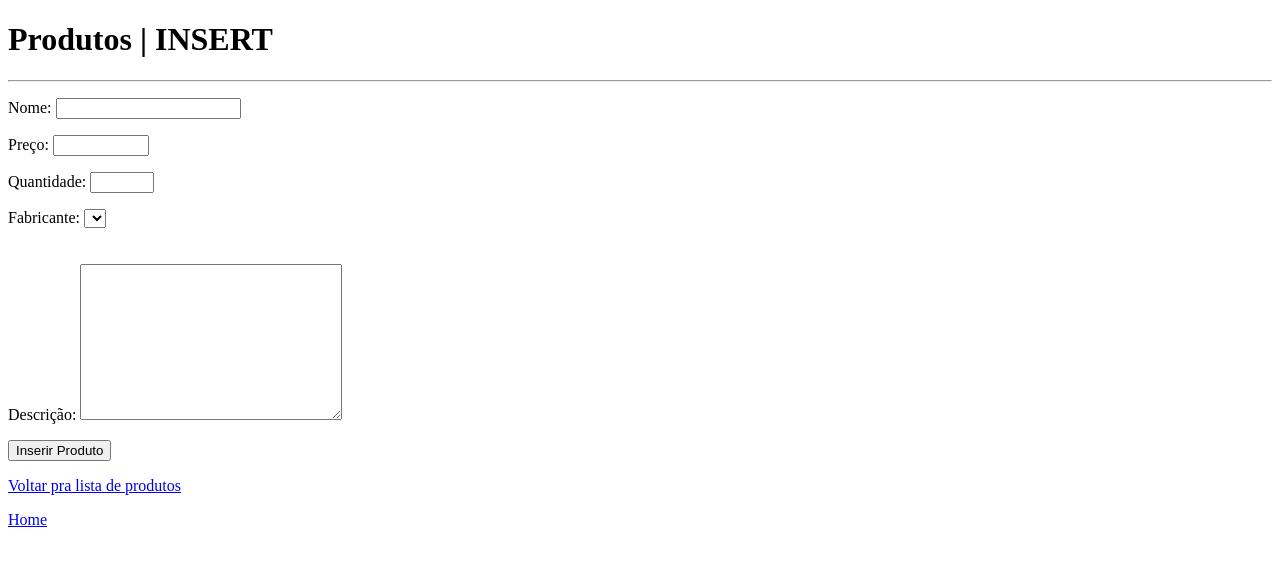
After one commit to GabrielG9z/exemplos-php-crud, a PHP site: page /produtos/inserir.php in a window 1280 px wide. The commit adds this page. Shown: the top 566 px of the page. Run offline with PHP 8.4, Linux system fonts and the light colour scheme; lists and menus that the app fills with data are empty.

Commit message:
Update lista de produtos

```diff
--- /dev/null
+++ b/produtos/inserir.php
@@ -0,0 +1,45 @@
+
+<!DOCTYPE html>
+<html lang="pt-br">
+<head>
+    <meta charset="UTF-8">
+    <meta http-equiv="X-UA-Compatible" content="IE=edge">
+    <meta name="viewport" content="width=device-width, initial-scale=1.0">
+    <title>Produtos - Inserir</title>
+</head>
+<body>
+    <div class="container">
+        <h1>Produtos | INSERT</h1>
+        <hr>
+
+        <form action="" method="post">
+            <p>
+                <label for="nome">Nome:</label>
+                <input type="text" name="nome" id="nome" required>
+            </p>
+            <p>
+                <label for="preco">Preço: </label>
+                <input type="number" name="preco" id="preco" min="0" max="1000" step="0.01" required>
+            </p>
+            <p>
+                <label for="quantidade">Quantidade:</label>
+                <input type="number" name="quantidade" id="quantidade" min="0" max="100" required>
+            </p>
+
+            <p>
+                <label for="fabricante">Fabricante:</label>
+                <select name="fabricante" id="fabricante" required></select>
+                <option value=""></option>
+                <!-- Opções de fabricantes existentes no BANCO -->
+            </p>
+            <p>
+                <label for="descricao">Descrição:</label>
+                <textarea name="descricao" id="descricao" cols="30" rows="10" required></textarea>
+            </p>
+            <button type="submit" name="inserir">Inserir Produto</button>
+        </form>
+        <p><a href="listar.php">Voltar pra lista de produtos</a></p>
+        <p><a href="../index.php">Home</a></p>
+    </div>
+</body>
+</html>
--- a/produtos/listar.php
+++ b/produtos/listar.php
@@ -56,8 +56,8 @@ foreach ($listaDeProdutos as $produto){
     <p><b>Descrição:  </b><?=$produto['descricao']?></p>
     <p><b>Fabricante: </b><?=$produto['fabricante']?></p>
     <p>
-        <a href="">Atualizar</a>
-        <a href="">Excluir</a>
+        <a href="atualizar.php?id=<?=$produto['id']?>">Atualizar</a>
+        <a href="excluir.php?id=<?=$produto['id']?>">Excluir</a>
     </p>
 </article>
 <?php
```
